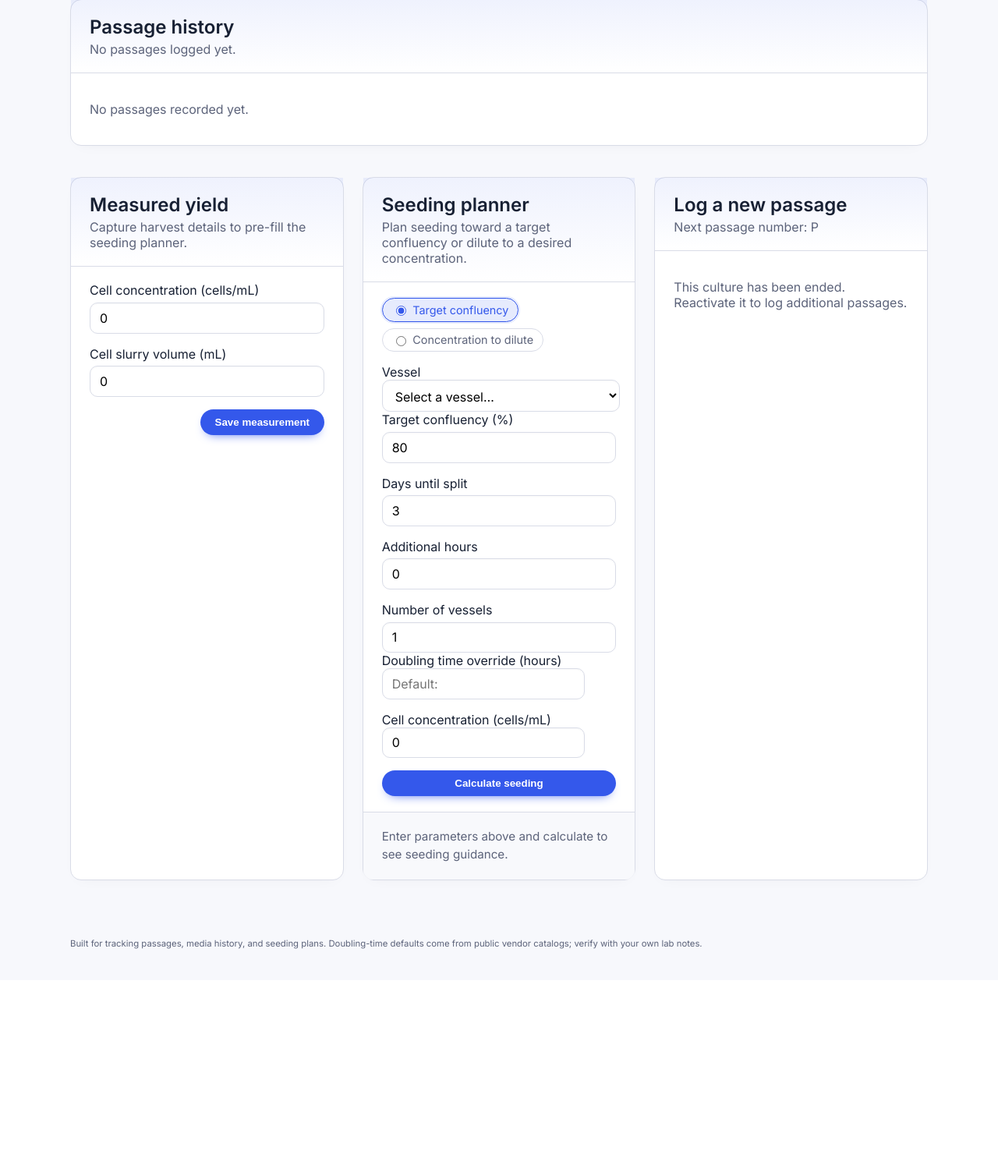
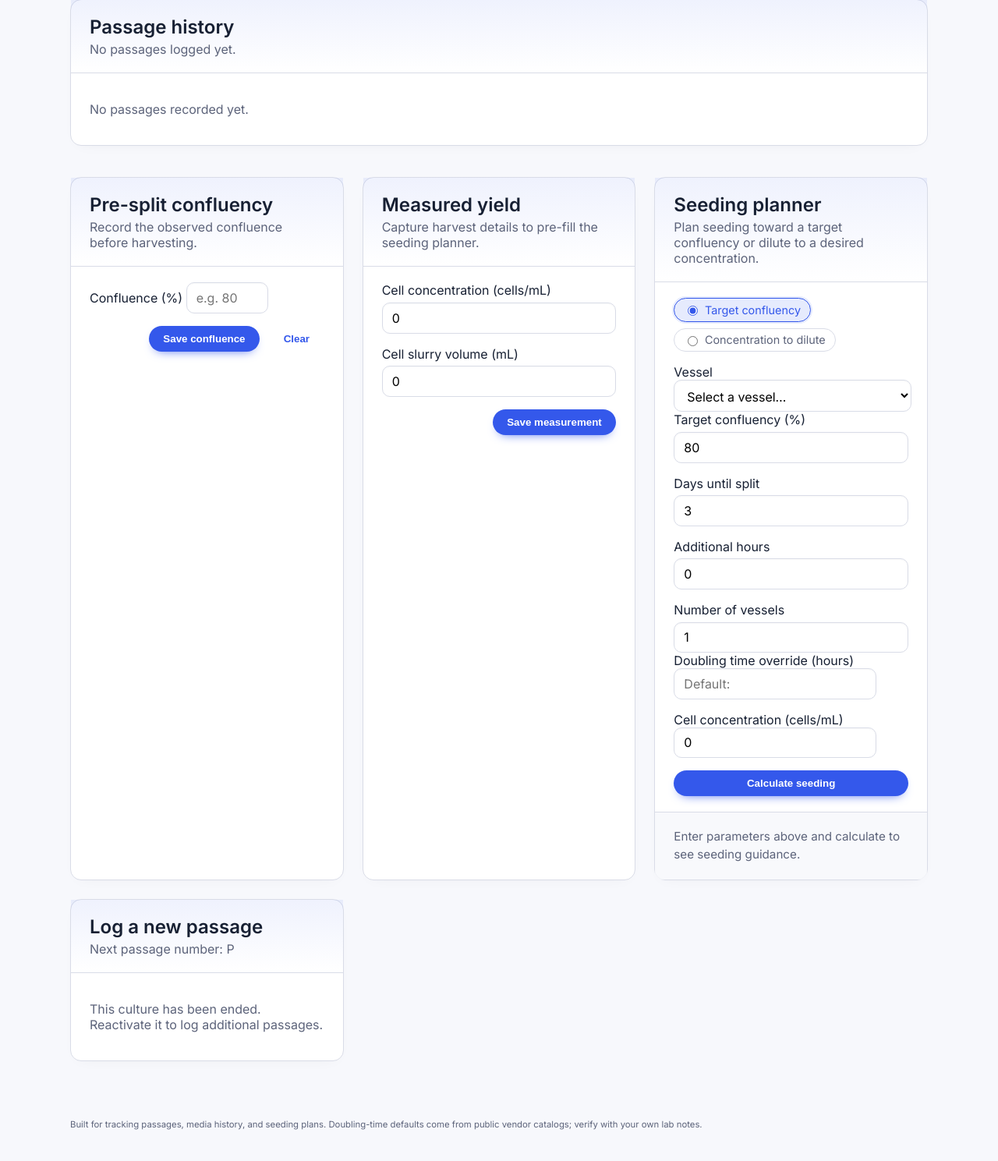
Before and after one commit to cyeunghl/cellSplitter, a Flask app: template templates/culture_detail.html in a window 1280 px wide. Shown: the part 184-1673 px from the top of the page at 78% size. Before the commit the page ends 1401 px from the top, so only its background shows below. Run offline with Flask 3, Linux system fonts and the light colour scheme; the template is opened without the code that fills it: values that come from a table or form of the project are taken from there, others are empty; data comes from the database, SQL or seed files in the repository.

Commit message:
Track pre-split confluency for passages

```diff
--- a/app.py
+++ b/app.py
@@ -109,6 +109,7 @@ class Culture(db.Model):
     ended_on = db.Column(db.Date, nullable=True)
     measured_cell_concentration = db.Column(db.Float, nullable=True)
     measured_slurry_volume_ml = db.Column(db.Float, nullable=True)
+    pre_split_confluence_percent = db.Column(db.Integer, nullable=True)
 
     cell_line = db.relationship("CellLine", back_populates="cultures")
     passages = db.relationship(
@@ -159,6 +160,7 @@ class Passage(db.Model):
     vessels_used = db.Column(db.Integer, nullable=True)
     seeded_cells = db.Column(db.Float, nullable=True)
     measured_yield_cells = db.Column(db.Float, nullable=True)
+    pre_split_confluence_percent = db.Column(db.Integer, nullable=True)
 
     culture = db.relationship("Culture", back_populates="passages")
     vessel = db.relationship("Vessel")
@@ -244,6 +246,14 @@ def ensure_columns() -> None:
         if not has_column("culture", "measured_slurry_volume_ml"):
             connection.execute(
                 text("ALTER TABLE culture ADD COLUMN measured_slurry_volume_ml FLOAT")
+            )
+        if not has_column("culture", "pre_split_confluence_percent"):
+            connection.execute(
+                text("ALTER TABLE culture ADD COLUMN pre_split_confluence_percent INTEGER")
+            )
+        if not has_column("passage", "pre_split_confluence_percent"):
+            connection.execute(
+                text("ALTER TABLE passage ADD COLUMN pre_split_confluence_percent INTEGER")
             )
 
 
@@ -450,6 +460,7 @@ def index():
             "measured_yield_millions": measured_yield_millions,
             "latest_vessel_name": latest_vessel_name,
             "default_slurry_volume_ml": default_slurry_volume_ml,
+            "pre_split_confluence_percent": culture.pre_split_confluence_percent,
         }
         bulk_culture_payload.append(culture_payload)
 
@@ -583,6 +594,7 @@ def view_culture(culture_id: int):
         default_cell_concentration=default_cell_concentration,
         default_vessel_id=default_vessel_id,
         default_measured_yield_display=default_measured_yield_display,
+        default_pre_split_confluence=culture.pre_split_confluence_percent,
         today=date.today(),
     )
 
@@ -631,6 +643,20 @@ def add_passage(culture_id: int):
 
     seeded_cells = parse_numeric(request.form.get("seeded_cells"))
     measured_yield_cells = parse_millions(request.form.get("measured_yield_millions"))
+    pre_split_confluence = request.form.get("pre_split_confluence_percent")
+    pre_split_value: Optional[int] = None
+    if pre_split_confluence not in (None, ""):
+        cleaned = pre_split_confluence.strip()
+        if cleaned:
+            numeric = parse_numeric(cleaned)
+            if numeric is None:
+                flash("Enter a valid pre-split confluency between 0 and 100%.", "error")
+                return redirect(url_for("view_culture", culture_id=culture.id))
+            rounded = int(round(numeric))
+            if rounded < 0 or rounded > 100:
+                flash("Confluency should be between 0 and 100%.", "error")
+                return redirect(url_for("view_culture", culture_id=culture.id))
+            pre_split_value = rounded
 
     passage = Passage(
         culture=culture,
@@ -644,8 +670,11 @@ def add_passage(culture_id: int):
         vessels_used=vessels_used,
         seeded_cells=seeded_cells,
         measured_yield_cells=measured_yield_cells,
+        pre_split_confluence_percent=pre_split_value,
     )
     db.session.add(passage)
+
+    culture.pre_split_confluence_percent = None
     db.session.commit()
 
     flash(
@@ -689,6 +718,46 @@ def record_measurement(culture_id: int):
     else:
         flash(f"No measurement values provided for '{culture.name}'.", "info")
 
+    return redirect(url_for("view_culture", culture_id=culture.id))
+
+
+@app.route("/culture/<int:culture_id>/confluence", methods=["POST"])
+def record_confluence(culture_id: int):
+    culture = Culture.query.get_or_404(culture_id)
+
+    if request.form.get("clear"):
+        culture.pre_split_confluence_percent = None
+        db.session.commit()
+        flash(f"Cleared confluence entry for '{culture.name}'.", "info")
+        return redirect(url_for("view_culture", culture_id=culture.id))
+
+    raw_value = request.form.get("pre_split_confluence_percent")
+    if raw_value in (None, ""):
+        flash("Enter a confluency percentage before saving.", "error")
+        return redirect(url_for("view_culture", culture_id=culture.id))
+
+    cleaned = raw_value.strip()
+    if not cleaned:
+        flash("Enter a confluency percentage before saving.", "error")
+        return redirect(url_for("view_culture", culture_id=culture.id))
+
+    numeric = parse_numeric(cleaned)
+    if numeric is None:
+        flash("Enter a valid confluency percentage (0–100).", "error")
+        return redirect(url_for("view_culture", culture_id=culture.id))
+
+    rounded = int(round(numeric))
+    if rounded < 0 or rounded > 100:
+        flash("Confluency should be between 0 and 100%.", "error")
+        return redirect(url_for("view_culture", culture_id=culture.id))
+
+    culture.pre_split_confluence_percent = rounded
+    db.session.commit()
+
+    flash(
+        f"Recorded pre-split confluency of {rounded}% for '{culture.name}'.",
+        "success",
+    )
     return redirect(url_for("view_culture", culture_id=culture.id))
 
 
@@ -1059,6 +1128,20 @@ def create_bulk_passages():
         doubling_time = parse_numeric(entry.get("doubling_time_hours"))
         seeded_cells = parse_numeric(entry.get("seeded_cells"))
         measured_yield_cells = parse_millions(entry.get("measured_yield_millions"))
+        pre_split_confluence_value = None
+        pre_split_raw = entry.get("pre_split_confluence_percent")
+        if isinstance(pre_split_raw, str):
+            pre_split_raw = pre_split_raw.strip()
+        if pre_split_raw not in (None, ""):
+            numeric = parse_numeric(pre_split_raw)
+            if numeric is None:
+                db.session.rollback()
+                return jsonify({"error": "Enter a valid confluency percentage."}), 400
+            rounded = int(round(numeric))
+            if rounded < 0 or rounded > 100:
+                db.session.rollback()
+                return jsonify({"error": "Confluency should be between 0 and 100%."}), 400
+            pre_split_confluence_value = rounded
 
         if entry.get("use_previous_media") and last_passage:
             media = last_passage.media
@@ -1124,8 +1207,11 @@ def create_bulk_passages():
             vessels_used=vessels_used,
             seeded_cells=seeded_cells,
             measured_yield_cells=measured_yield_cells,
+            pre_split_confluence_percent=pre_split_confluence_value,
         )
         db.session.add(passage)
+
+        culture.pre_split_confluence_percent = None
 
         created_passages.append(
             {
@@ -1144,6 +1230,7 @@ def create_bulk_passages():
                 "measured_yield_display": format_cells(measured_yield_cells)
                 if measured_yield_cells is not None
                 else None,
+                "pre_split_confluence_percent": pre_split_confluence_value,
             }
         )
 
@@ -1184,6 +1271,7 @@ def export_cultures():
             "Cell concentration (cells/mL)",
             "Doubling time (hours)",
             "Vessel usage",
+            "Pre-split confluence (%)",
             "Seeded cells",
         ]
     )
@@ -1202,6 +1290,10 @@ def export_cultures():
             if formatted_seeded is not None:
                 seeded_cells_value = formatted_seeded
 
+        confluence_display = ""
+        if latest and latest.pre_split_confluence_percent is not None:
+            confluence_display = f"{latest.pre_split_confluence_percent}"
+
         writer.writerow(
             [
                 culture.name,
@@ -1215,6 +1307,7 @@ def export_cultures():
                 f"{latest.cell_concentration:g}" if latest and latest.cell_concentration else "",
                 f"{latest.doubling_time_hours:g}" if latest and latest.doubling_time_hours else "",
                 vessel_info,
+                confluence_display,
                 seeded_cells_value,
             ]
         )
@@ -1321,6 +1414,25 @@ def edit_passage(passage_id: int):
         passage.measured_yield_cells = parse_millions(
             request.form.get("measured_yield_millions")
         )
+        pre_split_raw = request.form.get("pre_split_confluence_percent")
+        if pre_split_raw in (None, ""):
+            passage.pre_split_confluence_percent = None
+        else:
+            cleaned = pre_split_raw.strip()
+            if not cleaned:
+                passage.pre_split_confluence_percent = None
+            else:
+                numeric = parse_numeric(cleaned)
+                if numeric is not None:
+                    rounded = int(round(numeric))
+                    if 0 <= rounded <= 100:
+                        passage.pre_split_confluence_percent = rounded
+                    else:
+                        flash("Confluency should be between 0 and 100%.", "error")
+                        return redirect(url_for("edit_passage", passage_id=passage.id))
+                else:
+                    flash("Enter a valid confluency percentage (0–100).", "error")
+                    return redirect(url_for("edit_passage", passage_id=passage.id))
 
         db.session.commit()
         flash(
--- a/templates/culture_detail.html
+++ b/templates/culture_detail.html
@@ -55,6 +55,7 @@
                   <th>Cell concentration</th>
                   <th>Doubling time</th>
                   <th>Vessel usage</th>
+                  <th>Pre-split confluence</th>
                   <th>Measured yield</th>
                   <th>Seeded cells</th>
                   <th>Notes</th>
@@ -76,6 +77,13 @@
                         {% if passage.vessel.area_cm2 %}
                           ({{ '%g' % passage.vessel.area_cm2 }} cm²)
                         {% endif %}
+                      {% else %}
+                        —
+                      {% endif %}
+                    </td>
+                    <td>
+                      {% if passage.pre_split_confluence_percent is not none %}
+                        {{ passage.pre_split_confluence_percent }}%
                       {% else %}
                         —
                       {% endif %}
@@ -125,6 +133,40 @@
 
   <section class="section">
     <div class="grid">
+      <article class="card">
+        <header class="card-header">
+          <h2>Pre-split confluency</h2>
+          <p>Record the observed confluence before harvesting.</p>
+        </header>
+        <form
+          class="card-body form"
+          method="post"
+          action="{{ url_for('record_confluence', culture_id=culture.id) }}"
+        >
+          <label>
+            <span>Confluence (%)</span>
+            <input
+              type="number"
+              name="pre_split_confluence_percent"
+              min="0"
+              max="100"
+              step="1"
+              value="{{ default_pre_split_confluence if default_pre_split_confluence is not none else '' }}"
+              placeholder="e.g. 80"
+              required
+            />
+          </label>
+          <div class="form-actions">
+            <button class="button primary" type="submit">Save confluence</button>
+            {% if default_pre_split_confluence is not none %}
+              <button class="button ghost" type="submit" name="clear" value="1" formnovalidate>
+                Clear
+              </button>
+            {% endif %}
+          </div>
+        </form>
+      </article>
+
       <article class="card">
         <header class="card-header">
           <h2>Measured yield</h2>
@@ -401,6 +443,19 @@
                 />
               </label>
               <label>
+                <span>Pre-split confluence (%)</span>
+                <input
+                  type="number"
+                  name="pre_split_confluence_percent"
+                  id="passage-pre-split-confluence"
+                  min="0"
+                  max="100"
+                  step="1"
+                  value="{{ default_pre_split_confluence if default_pre_split_confluence is not none else '' }}"
+                  placeholder="e.g. 80"
+                />
+              </label>
+              <label>
                 <span>Doubling time (hours)</span>
                 <input
                   type="text"
```
Also changed, not shown: templates/edit_passage.html (+12 -0 lines), README.md.
